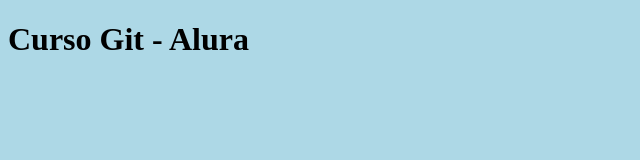
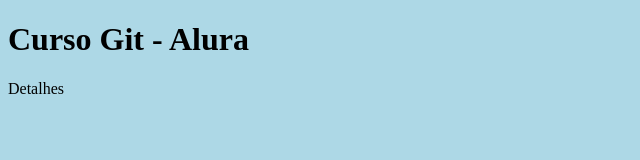
Before and after one commit to igor-nostrum/curso-git, a plain HTML site: page index.html in a window 1280 px wide. Shown: the full height of the page, 0-640 px from the left. Drawn offline with Linux system fonts and the light colour scheme.

Commit message:
novo paragrafo

```diff
--- a/index.html
+++ b/index.html
@@ -6,5 +6,6 @@
 	</head>
 	<body>
 		<h1>Curso Git - Alura</h1>
+ 		<p>Detalhes</p>
 	</body>
 </html>
```
